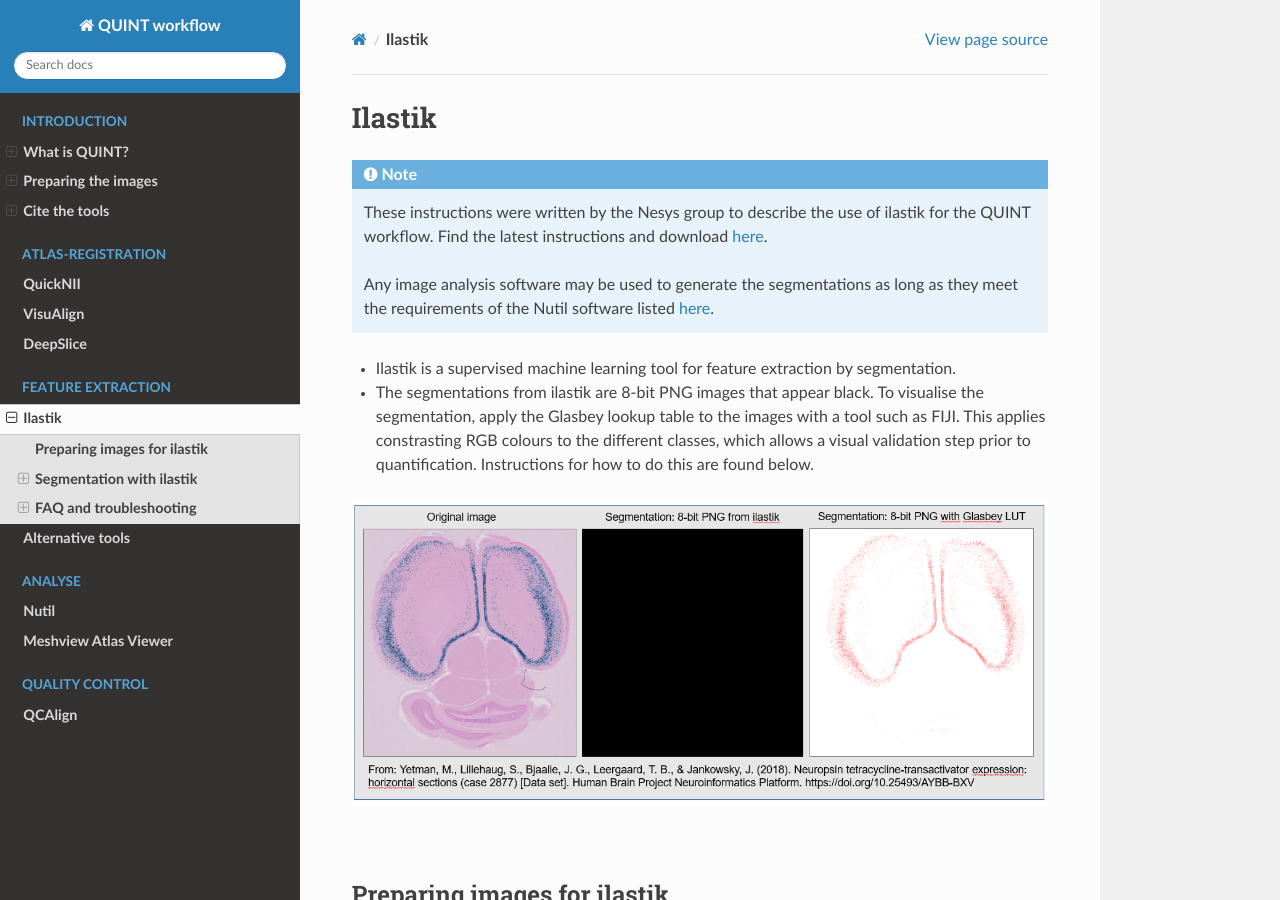
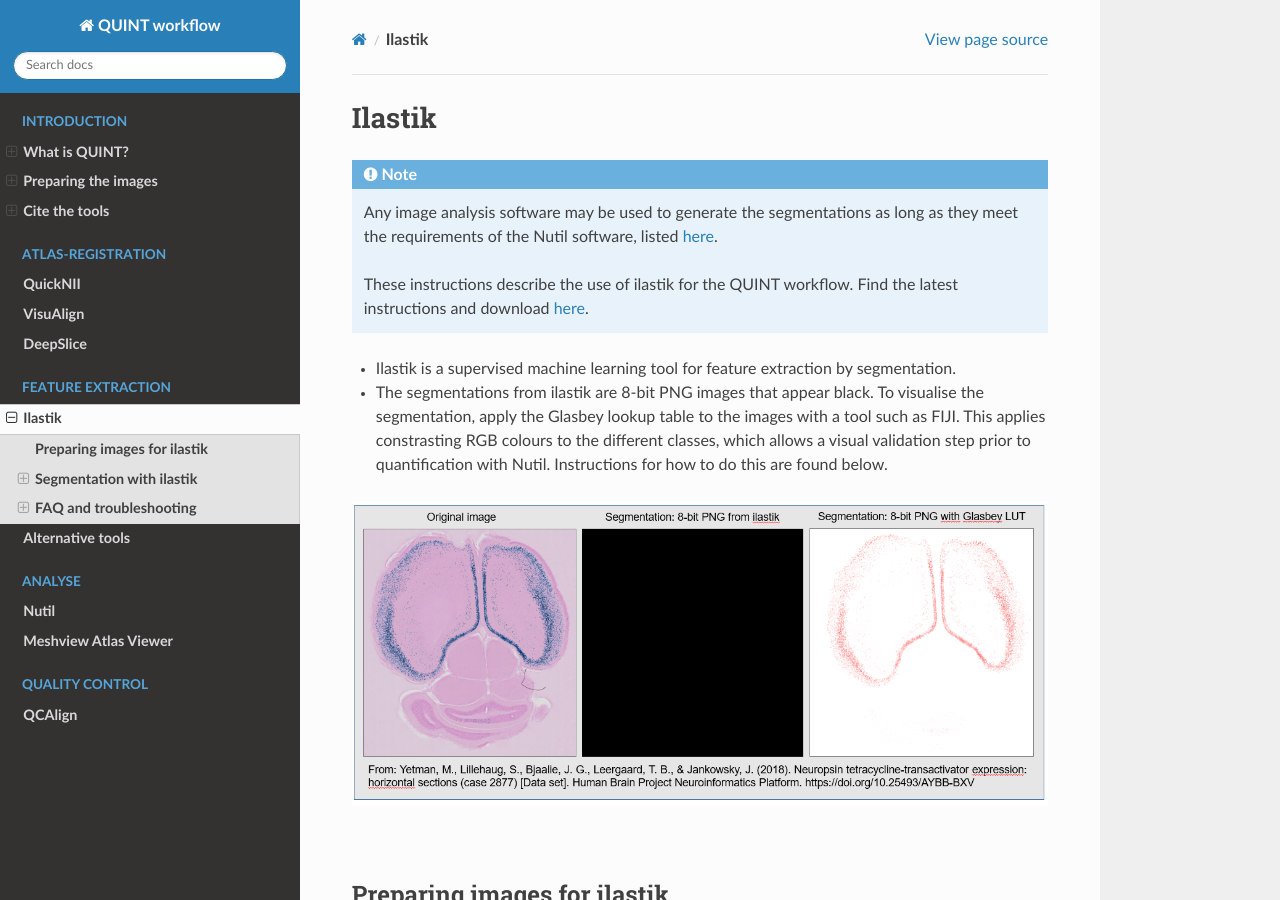
Before and after one commit to Neural-Systems-at-UIO/QUINT_workflow, a Sphinx documentation site: the page built from docs/Ilastik.rst, in a window 1280 px wide and 900 px high. Built offline with Sphinx 7.4.7 and the Read the Docs theme 2.0.0, drawn with Linux system fonts in a browser that asks for light colours.

Commit message:
Update Ilastik.rst

```diff
--- a/docs/Ilastik.rst
+++ b/docs/Ilastik.rst
@@ -2,12 +2,13 @@
 =============
 
 .. note::
-  These instructions were written by the Nesys group to describe the use of ilastik for the QUINT workflow. Find the latest instructions and download `here <https://www.ilastik.org /download.html>`_.
 
-  Any image analysis software may be used to generate the segmentations as long as they meet the requirements of the Nutil software listed `here <https://nutil.readthedocs.io/en/latest/QuantifierInput.html#preparing-the-segmentations>`_.
+  Any image analysis software may be used to generate the segmentations as long as they meet the requirements of the Nutil software, listed `here <https://nutil.readthedocs.io/en/latest/QuantifierInput.html#preparing-the-segmentations>`_.
+
+  These instructions describe the use of ilastik for the QUINT workflow. Find the latest instructions and download `here <https://www.ilastik.org /download.html>`_.
 
 * Ilastik is a supervised machine learning tool for feature extraction by segmentation.
-* The segmentations from ilastik are 8-bit PNG images that appear black. To visualise the segmentation, apply the Glasbey lookup table to the images with a tool such as FIJI. This applies constrasting RGB colours to the different classes, which allows a visual validation step prior to quantification. Instructions for how to do this are found below.
+* The segmentations from ilastik are 8-bit PNG images that appear black. To visualise the segmentation, apply the Glasbey lookup table to the images with a tool such as FIJI. This applies constrasting RGB colours to the different classes, which allows a visual validation step prior to quantification with Nutil. Instructions for how to do this are found below.
 
 .. image:: images_ilastik/Segmentation.PNG
 
```
